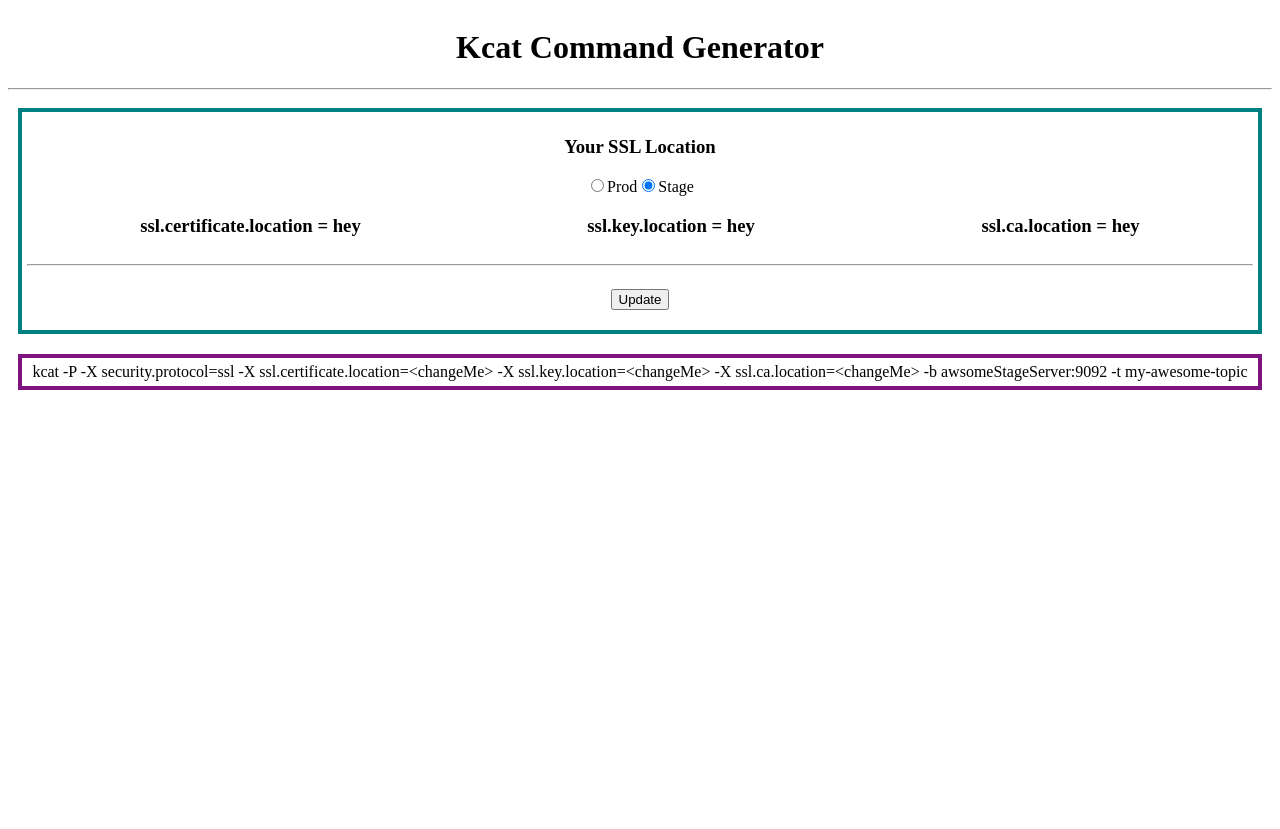
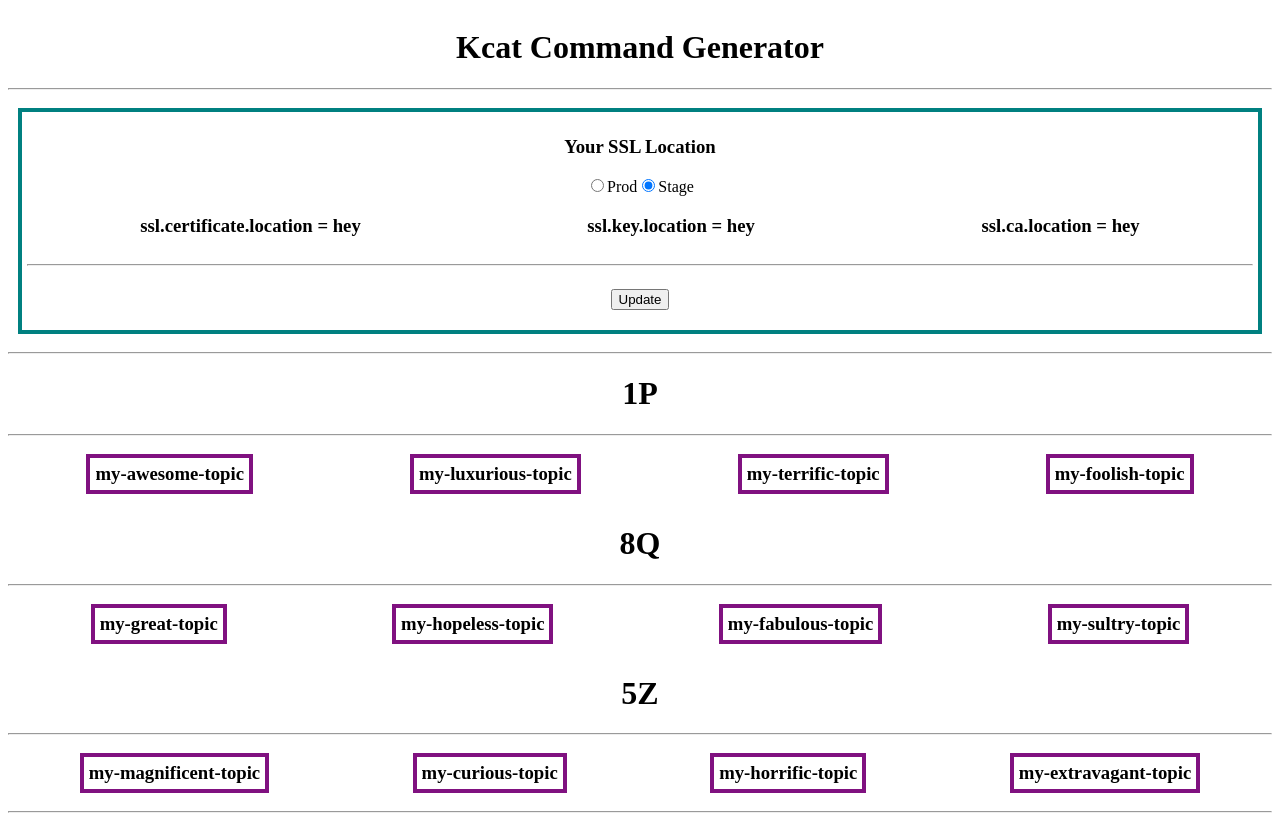
Before and after one commit to arerickson28/vue-kcat-commands, a Vue app in the folder kcat-commands/: page / in a window 1280 px wide. Before the commit the page ends 800 px from the top, so only its background shows below. Built offline with nearby package versions, Linux system fonts and the light colour scheme.

Commit message:
adding test topic data among other developments

```diff
--- a/kcat-commands/src/App.vue
+++ b/kcat-commands/src/App.vue
@@ -1,5 +1,7 @@
 <script setup>
+import Project from './components/Project.vue'
 import Topic from './components/Topic.vue'
+import { topicData } from "./data/TopicData.js"
 
 </script>
 
@@ -28,9 +30,11 @@ import Topic from './components/Topic.vue'
       <button style="margin:15px">Update</button>
     </div>
 
+    <div>
+       <hr></hr>
+       <project v-for="project in topicData" :project-data = {project} :key="project.name"></project>
 
-    <div>
-      <Topic />
+       <hr></hr>
     </div>
   </div>
 </template>
--- /dev/null
+++ b/kcat-commands/src/components/Project.vue
@@ -0,0 +1,35 @@
+<script>
+import Topic from './Topic.vue'
+export default {
+  props: ['projectData'],
+  created() {
+    console.log(this.projectData.project.name)
+  },
+  components: {
+    Topic
+  }
+}
+
+</script>
+
+<template>
+    <h1>{{projectData.project.name}}</h1>
+    <hr></hr>
+    <div class="BodyDiv">
+        <Topic v-for="topic in projectData.project.topics" :topic-data = {topic} :key="topic.topicName"></Topic>
+    </div>
+
+
+
+</template>
+
+<style>
+
+.BodyDiv {
+    display: flex;
+    flex-direction: row;
+    justify-content: space-around;
+
+}
+
+</style>
--- a/kcat-commands/src/components/Topic.vue
+++ b/kcat-commands/src/components/Topic.vue
@@ -1,16 +1,20 @@
 <script>
 export default {
-  data() {
-    return {
-      message: 'kcat -P -X security.protocol=ssl -X ssl.certificate.location=<changeMe> -X ssl.key.location=<changeMe> -X ssl.ca.location=<changeMe> -b awsomeStageServer:9092 -t my-awesome-topic'
-    }
+//   data() {
+//     return {
+//       message: 'kcat -P -X security.protocol=ssl -X ssl.certificate.location=<changeMe> -X ssl.key.location=<changeMe> -X ssl.ca.location=<changeMe> -b awsomeStageServer:9092 -t my-awesome-topic'
+//     }
+//   }
+props: ['topicData'],
+  created() {
+    console.log(this.topicData)
   }
 }
 
 </script>
 
 <template>
-    <p class="purple">{{ message }}</p>
+    <h3 class="purple">{{ topicData.topic.topicName }}</h3>
 </template>
 
 
--- /dev/null
+++ b/kcat-commands/src/data/TopicData.js
@@ -0,0 +1,104 @@
+const sslString = "-X ssl.certificate.location=<changeMe> -X ssl.key.location=<changeMe> -X security.protocol=ssl -X ssl.ca.location=<changeMe>"
+
+const producerOrConsumer = "P/C"
+
+const broker = "kafka.app.dev.enterprise.com:9093"
+
+const topic = "my-awesome-topic"
+
+const baseString = `kcat -${producerOrConsumer} ${sslString} -b ${broker} -t ${topic}`
+
+const topicData = [
+    {
+        "name": "1P",
+        "topics": [
+            {
+                "topicName": "my-awesome-topic",
+                "localServer": "localhost:8080",
+                "stageServer": "awsomeStageServer:9092",
+                "prodServer": "awesomeProdServer:9093"
+            },
+            {
+                "topicName": "my-luxurious-topic",
+                "localServer": "localhost:8080",
+                "stageServer": "luxuriousStageServer:9092",
+                "prodServer": "luxuriousProdServer:9093"
+            },
+            {
+                "topicName": "my-terrific-topic",
+                "localServer": "localhost:8080",
+                "stageServer": "terrificStageServer:9092",
+                "prodServer": "terrificProdServer:9093"
+            },
+            {
+                "topicName": "my-foolish-topic",
+                "localServer": "localhost:8080",
+                "stageServer": "foolishStageServer:9092",
+                "prodServer": "foolishProdServer:9093"
+            }
+        ],
+    },
+    {
+
+        "name": "8Q",
+        "topics": [
+            {
+                "topicName": "my-great-topic",
+                "localServer": "localhost:8080",
+                "stageServer": "greatStageServer:9092",
+                "prodServer": "greatProdServer:9093"
+            },
+            {
+                "topicName": "my-hopeless-topic",
+                "localServer": "localhost:8080",
+                "stageServer": "hopelessStageServer:9092",
+                "prodServer": "hopelessProdServer:9093"
+            },
+            {
+                "topicName": "my-fabulous-topic",
+                "localServer": "localhost:8080",
+                "stageServer": "fabulousStageServer:9092",
+                "prodServer": "fabulousProdServer:9093"
+            },
+            {
+                "topicName": "my-sultry-topic",
+                "localServer": "localhost:8080",
+                "stageServer": "sultryStageServer:9092",
+                "prodServer": "sultryProdServer:9093"
+            }
+        ]
+    },
+    {
+        "name": "5Z",
+        "topics": [
+            {
+                "topicName": "my-magnificent-topic",
+                "localServer": "localhost:8080",
+                "stageServer": "magnificentStageServer:9092",
+                "prodServer": "magnificentProdServer:9093"
+            },
+            {
+                "topicName": "my-curious-topic",
+                "localServer": "localhost:8080",
+                "stageServer": "curiousStageServer:9092",
+                "prodServer": "curiousProdServer:9093"
+            },
+            {
+                "topicName": "my-horrific-topic",
+                "localServer": "localhost:8080",
+                "stageServer": "horrificStageServer:9092",
+                "prodServer": "horrificProdServer:9093"
+            },
+            {
+                "topicName": "my-extravagant-topic",
+                "localServer": "localhost:8080",
+                "stageServer": "extravagantStageServer:9092",
+                "prodServer": "extravagantProdServer:9093"
+            }
+        ]
+    },
+
+]
+
+
+export { topicData, sslString }
```
